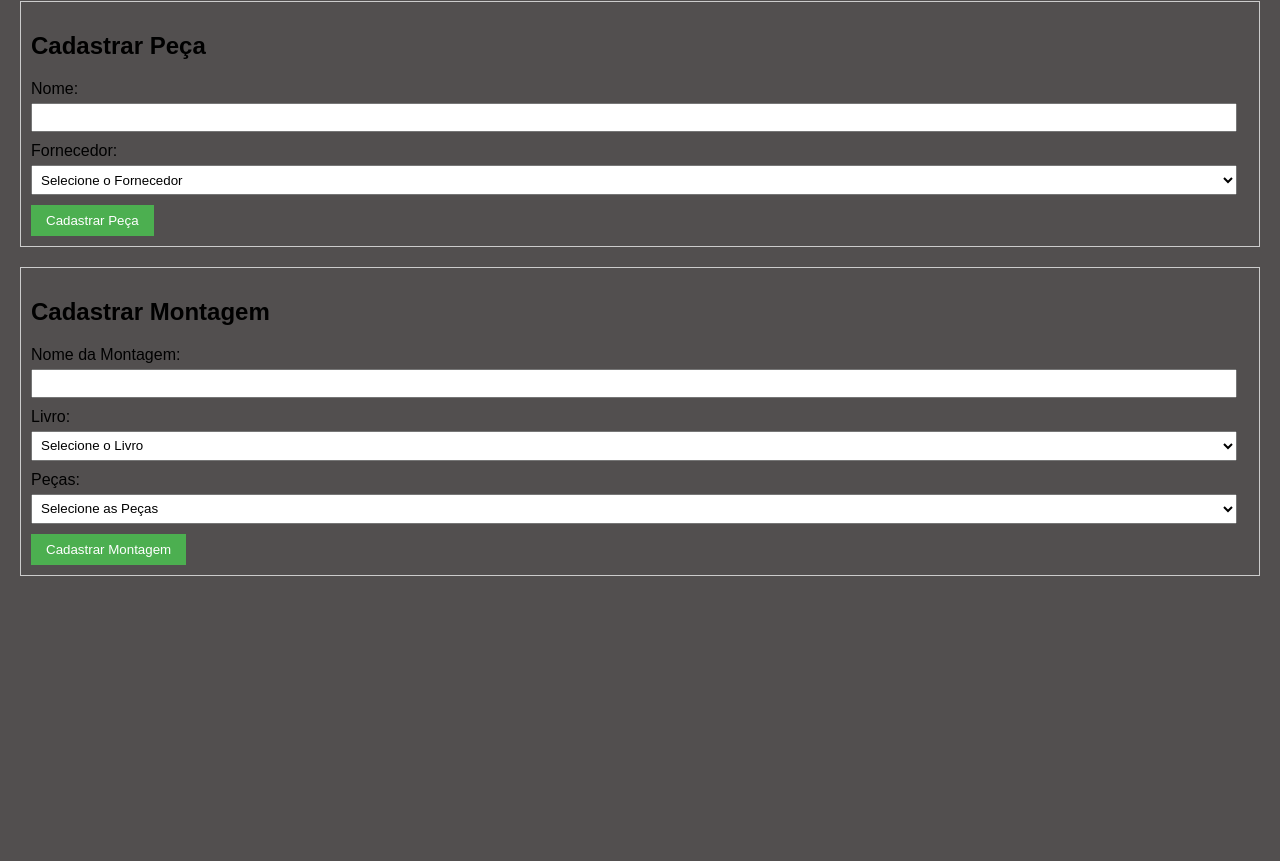
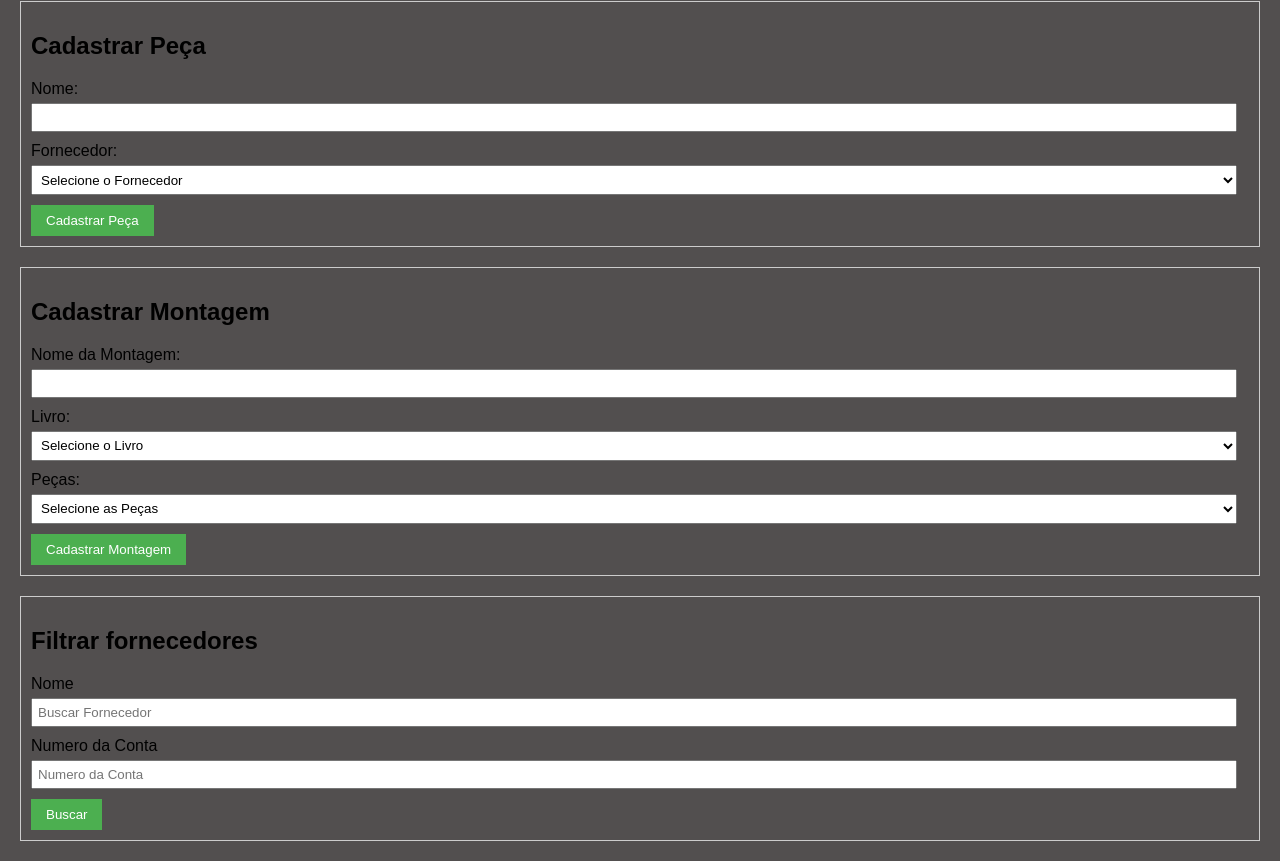
Before and after one commit to Ricardomjr-10/praticaLivraria, a website: page pucblic/index.html in a window 1280 px wide. Shown: the part 1200-2061 px from the top of the page. Before the commit the page ends 1796 px from the top, so only its background shows below. Drawn offline with Linux system fonts and the light colour scheme; no server answers.

Commit message:
build:campos de filtragem

```diff
--- a/pucblic/index.html
+++ b/pucblic/index.html
@@ -18,6 +18,8 @@
         <h1 class="btnList">Filtros</h1>
         <h1 class="btnList">Relatórios</h1>
     </div>
+
+<div class="cadastro">
 
     <div id="mensagens"></div>
 
@@ -81,6 +83,26 @@
         </select>
         <button type="submit">Cadastrar Montagem</button>
     </form>
+
+</div>
+
+<div class="filtros">
+    <!-- buscar fornecedore por nome -->
+     <form id="fornecedorPorNome">
+        <h2>Filtrar fornecedores</h2>
+     <label for="buscarFornecedor">Nome</label>
+     <input type="text" id="buscarFornecedor" placeholder="Buscar Fornecedor">
+     <label for="numeroConta">Numero da Conta</label>
+     <input type="text" id="numeroConta" placeholder="Numero da Conta">
+     <button>Buscar</button>
+     </form>
+
+</div>
+
+<div class="relatorio">
+
+</div>
+
     <script type="module" src="app.js"></script>
 </body>
 
```
